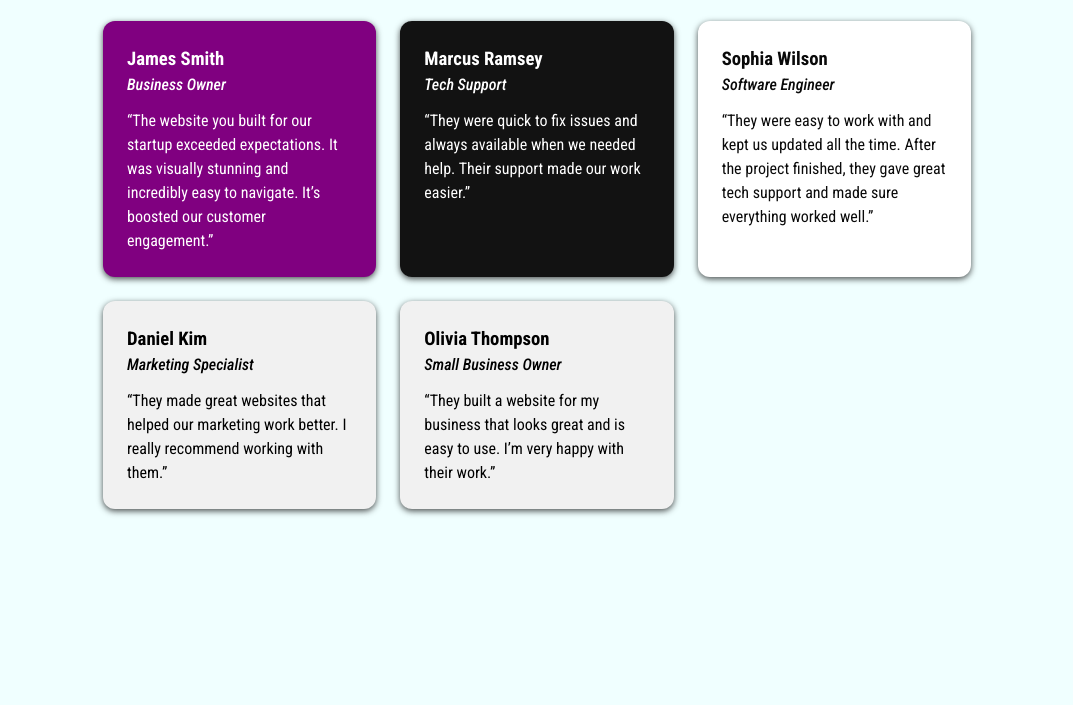
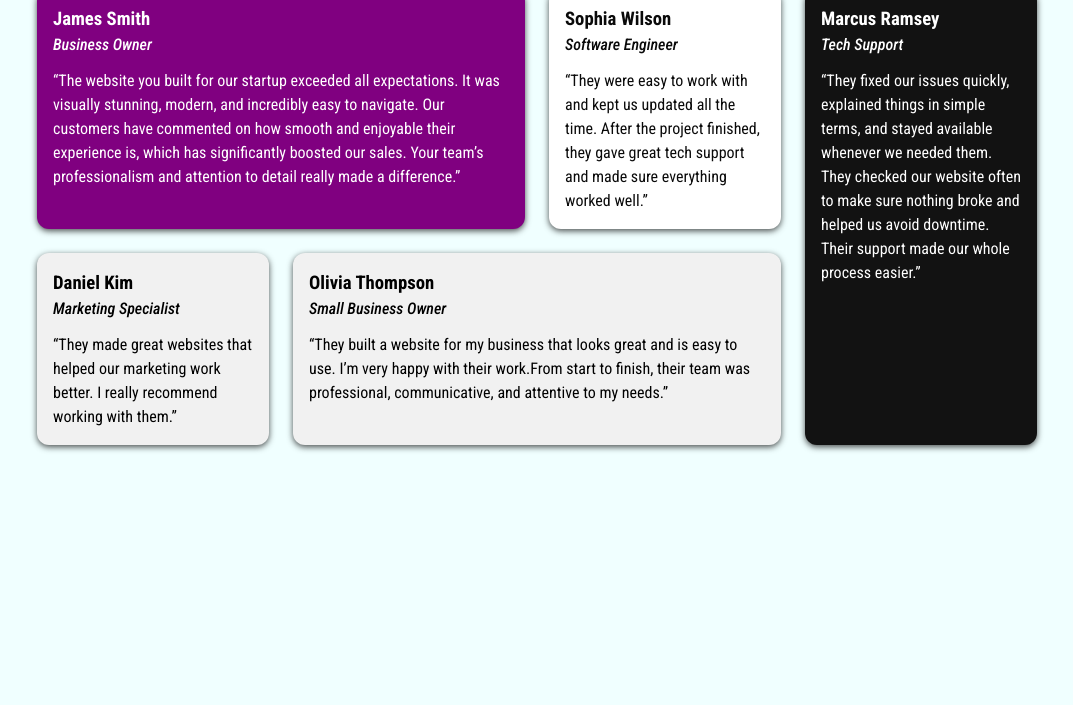
Before and after one commit to brm29/testimonials-grid, a plain HTML site: page index.html in a window 1280 px wide. Shown: the part 95-800 px from the top of the page, without its empty margins (103-1176 px from the left). Drawn offline with Linux system fonts and the light colour scheme.

Commit message:
updated cards content, layout and style for better visual appeal

```diff
--- a/index.html
+++ b/index.html
@@ -20,24 +20,19 @@
             <h1>What Our Clients Say</h1>
             <div class="testimonials-grid">
 
-                <article class="testimonial-card card-purple">
+                <!-- card 1 — spans 2 columns on computers -->
+                <article class="testimonial-card card-purple span-2-col">
                     <h3>James Smith</h3>
                     <p class="role">Business Owner</p>
                     <blockquote>
-                        “The website you built for our startup exceeded expectations. It was visually stunning and
-                        incredibly easy to navigate. It’s boosted our customer engagement.”
+                        “The website you built for our startup exceeded all expectations. It was visually stunning,
+                        modern, and incredibly easy to navigate. Our customers have commented on how smooth and
+                        enjoyable their experience is, which has significantly boosted our sales. Your
+                        team’s professionalism and attention to detail really made a difference.”
                     </blockquote>
                 </article>
 
-                <article class="testimonial-card card-darkgray">
-                    <h3>Marcus Ramsey</h3>
-                    <p class="role">Tech Support</p>
-                    <blockquote>
-                        “They were quick to fix issues and always available when we needed help. Their support made
-                        our work easier.”
-                    </blockquote>
-                </article>
-
+                <!-- card 2 — normal -->
                 <article class="testimonial-card card-white">
                     <h3>Sophia Wilson</h3>
                     <p class="role">Software Engineer</p>
@@ -46,6 +41,17 @@
                     </blockquote>
                 </article>
 
+                <!-- card 3 — spans 2 rows on computers -->
+                <article class="testimonial-card card-darkgray span-2-row">
+                    <h3>Marcus Ramsey</h3>
+                    <p class="role">Tech Support</p>
+                    <blockquote>
+                        “They fixed our issues quickly, explained things in simple terms, and stayed available whenever
+                        we needed them. They checked our website often to make sure nothing broke and helped us avoid
+                        downtime. Their support made our whole process easier.”</blockquote>
+                </article>
+
+                <!-- card 4 — normal -->
                 <article class="testimonial-card card-lightgray">
                     <h3>Daniel Kim</h3>
                     <p class="role">Marketing Specialist</p>
@@ -54,12 +60,14 @@
                     </blockquote>
                 </article>
 
-                <article class="testimonial-card card-lightgray">
+                <!-- card 5 — spans 2 columns on computers -->
+                <article class="testimonial-card card-lightgray span-2-col">
                     <h3>Olivia Thompson</h3>
                     <p class="role">Small Business Owner</p>
                     <blockquote>
                         “They built a website for my business that looks great and is easy to use. I’m very happy
-                        with their work.”
+                        with their work.From start to finish, their team was professional, communicative, and attentive
+                        to my needs.”
                     </blockquote>
                 </article>
 
--- a/style.css
+++ b/style.css
@@ -7,22 +7,22 @@
 
 body {
   font-family: "Roboto Condensed", sans-serif;
-  background-color: #F0FFFF;
+  background-color: #f0ffff;
   color: #000;
   line-height: 1.5;
-  padding: 20px;
+  padding-top: 20px;
 }
 
 /* main section styles */
 .testimonials-section {
-  max-width: 900px;
+  max-width: 1000px;
   margin: 0 auto;
-  padding: 1rem;
+  padding-top: 0;
 }
 
 .testimonials-section h1 {
   text-align: center;
-  margin-bottom: 2rem;
+  margin-bottom: 1rem;
   font-size: 2rem;
 }
 
@@ -34,7 +34,7 @@ body {
 
 /* testimonial cards */
 .testimonial-card {
-  padding: 1.5rem;
+  padding: 1rem;
   border-radius: 12px;
   box-shadow: 0 2px 6px rgba(0, 0, 0, 0.7);
   color: #fff;
@@ -51,12 +51,12 @@ body {
 
 .card-white {
   background-color: #fff;
-  color: #0A0A0A;
+  color: #0a0a0a;
   box-shadow: 0 2px 6px rgba(0, 0, 0, 0.7);
 }
 
 .card-lightgray {
-  background-color: #F1F1F1;
+  background-color: #f1f1f1;
   color: #000;
 }
 
@@ -74,9 +74,15 @@ body {
   }
 }
 
-/* computers: 3 columns */
+/* computers: 4 columns */
 @media (min-width: 900px) {
   .testimonials-grid {
-    grid-template-columns: repeat(3, 1fr);
+    grid-template-columns: repeat(4, 1fr);
+  }
+  .span-2-col {
+    grid-column: span 2;
+  }
+  .span-2-row {
+    grid-row: span 2;
   }
 }
```
